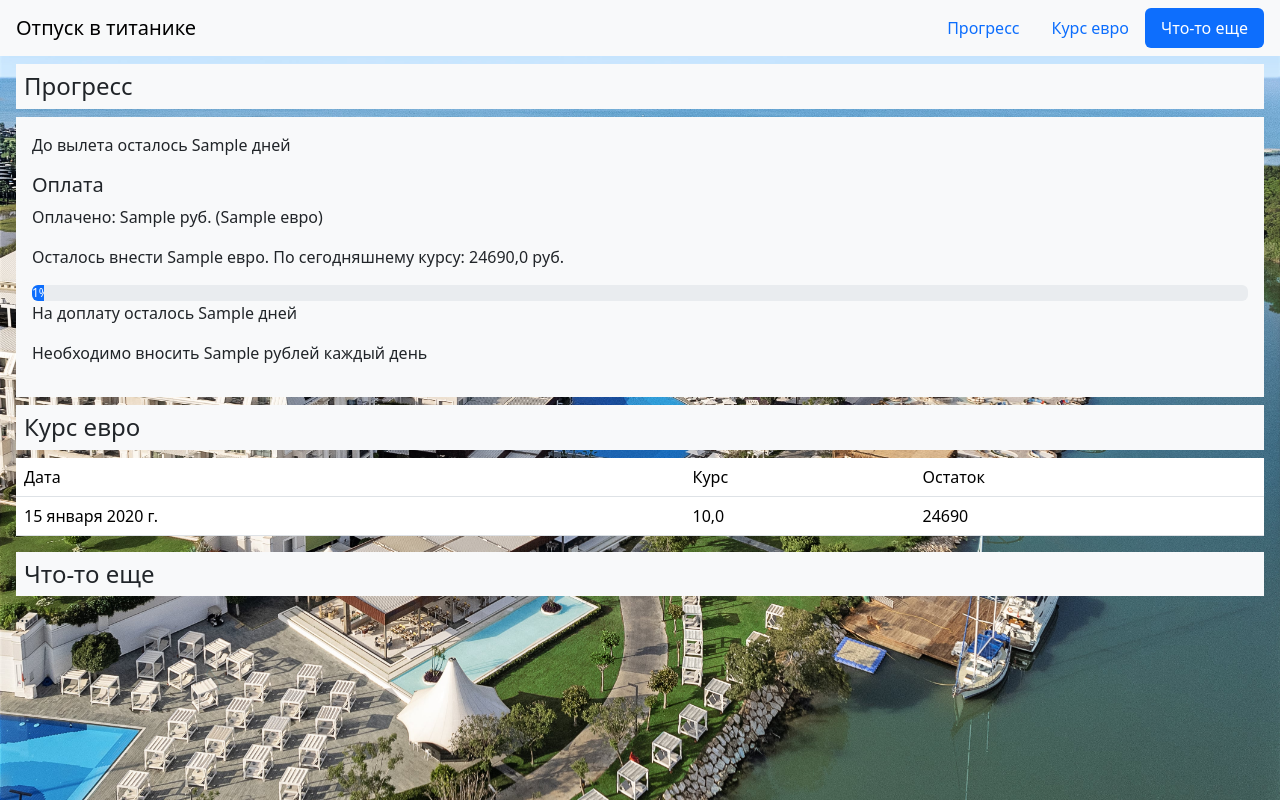
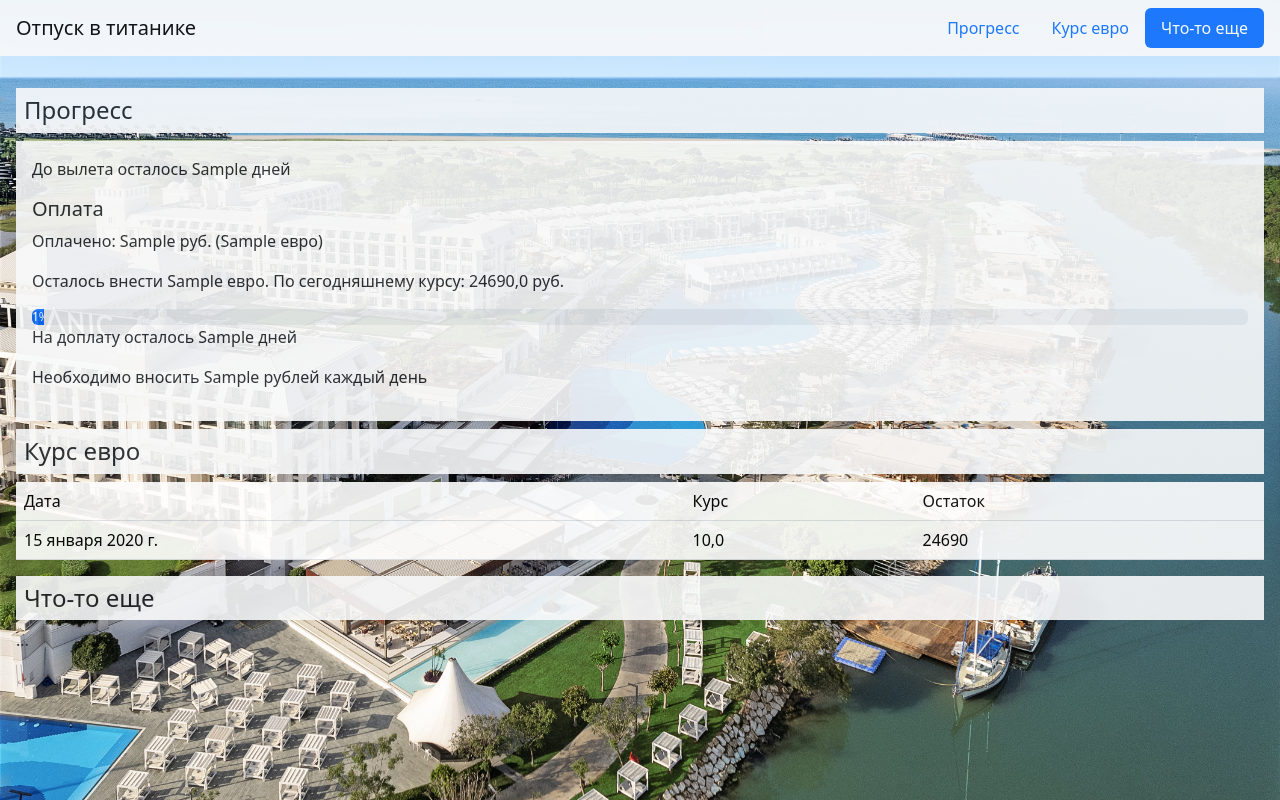
Before and after one commit to penguin0960/currency_rate, a Django app: template monitoring/templates/monitoring/check_euro_today.html in a window 1280 px wide. Run offline with Django 5.2, Linux system fonts and the light colour scheme; tables that the repository leaves empty hold one stand-in row (values such as "Sample post"); the template is opened without the code that fills it: values that come from a table or form of the project are taken from there, most other values are stand-ins (such as "Sample title", 1, 10 or a date in 2020).

Commit message:
small fixes

```diff
--- a/monitoring/templates/monitoring/check_euro_today.html
+++ b/monitoring/templates/monitoring/check_euro_today.html
@@ -9,7 +9,7 @@
 
   <body style="background-image: url('{% static 'monitoring/images/titanic.jpg' %}'); background-size: cover">
 
-    <nav id="navbar-example2" class="navbar fixed-top bg-body-tertiary px-3 mb-3">
+    <nav id="navbar-example2" class="navbar bg-body-tertiary px-3 mb-3" style="opacity: 90%">
       <a class="navbar-brand" href="#">Отпуск в титанике</a>
       <ul class="nav nav-pills">
         <li class="nav-item">
@@ -28,8 +28,9 @@
             data-bs-target="#navbar-example2"
             data-bs-root-margin="0px 0px -40%"
             data-bs-smooth-scroll="true"
-            class="scrollspy-example  p-3 rounded-2 container-fluid mt-5"
+            class="scrollspy-example  p-3 rounded-2 container-fluid"
             tabindex="0"
+            style="opacity: 90%"
             >
       <h4 id="scrollspyHeading1" class="bg-body-tertiary p-2">Прогресс</h4>
         <div class="bg-body-tertiary p-3">
```
Also changed, not shown: 1 other file.
